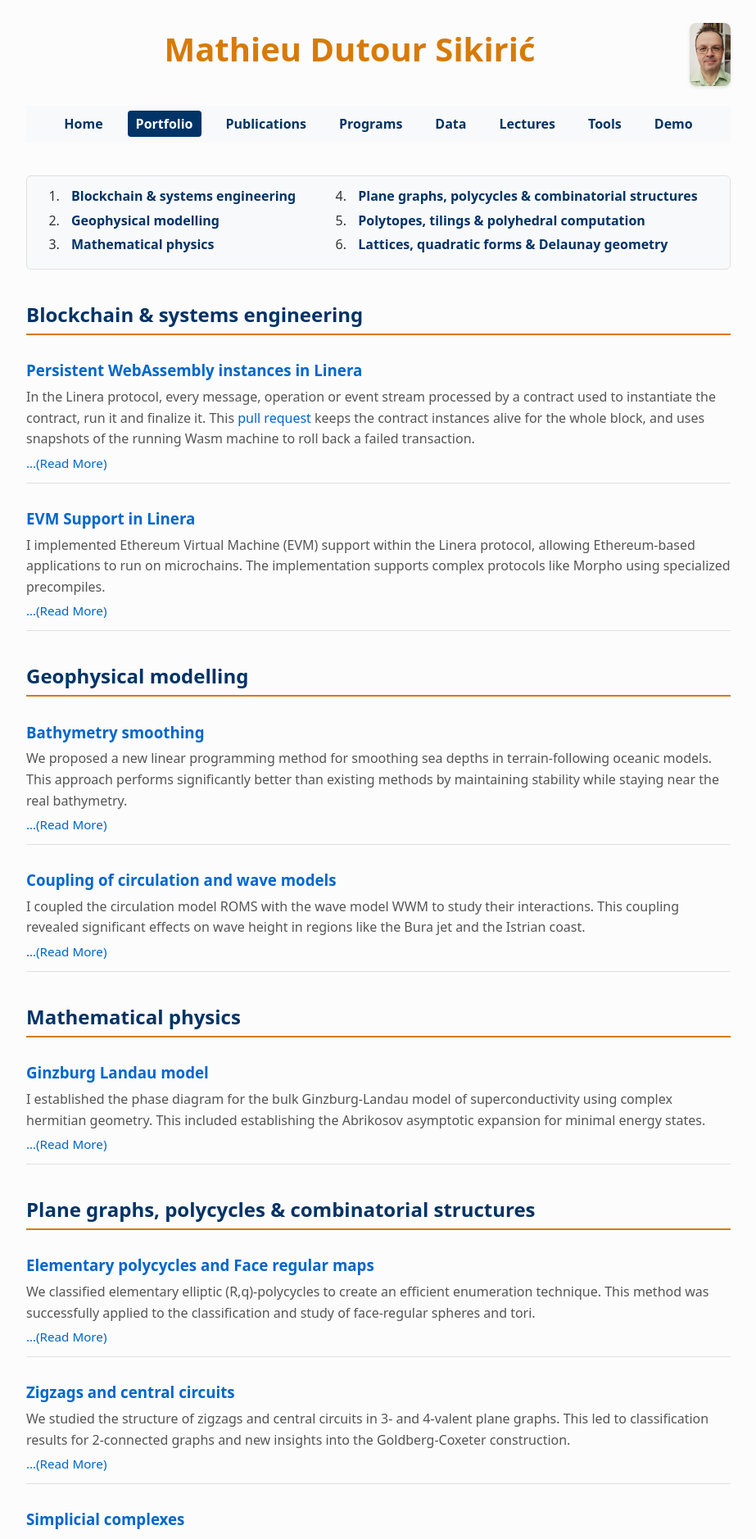
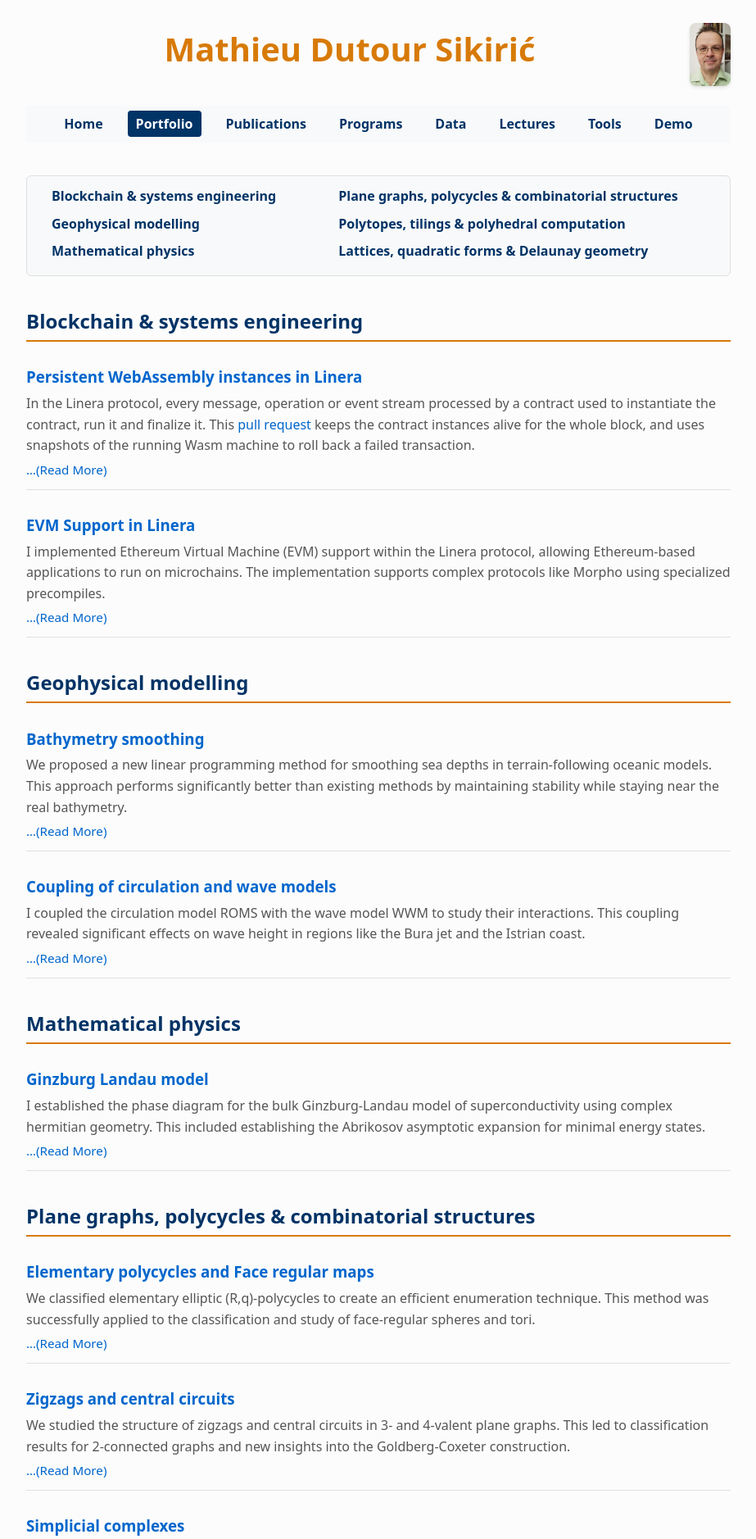
Before and after one commit to MathieuDutSik/mathieudutsik.github.io, a Jekyll site: the page built from Portfolio.html, in a window 1280 px wide. Shown: the top 1878 px of the page at 82% size, without its empty margins (178-1101 px from the left). Built offline with Jekyll 4.4.1, drawn with Linux system fonts in a browser that asks for light colours.

Commit message:
Drop the numbering of the Portfolio contents list.
Co-Authored-By: Claude Opus 5.5 <noreply@anthropic.com>

```diff
--- a/Portfolio.html
+++ b/Portfolio.html
@@ -8,14 +8,14 @@ description: >-
   Delaunay geometry.
 ---
 <nav class="toc" aria-label="Sections">
-    <ol>
+    <ul>
         <li><a href="#blockchain">Blockchain &amp; systems engineering</a></li>
         <li><a href="#geophysical">Geophysical modelling</a></li>
         <li><a href="#math-physics">Mathematical physics</a></li>
         <li><a href="#plane-graphs">Plane graphs, polycycles &amp; combinatorial structures</a></li>
         <li><a href="#polytopes">Polytopes, tilings &amp; polyhedral computation</a></li>
         <li><a href="#lattices">Lattices, quadratic forms &amp; Delaunay geometry</a></li>
-    </ol>
+    </ul>
 </nav>
 
 <section class="research-group" id="blockchain">
--- a/css/style.css
+++ b/css/style.css
@@ -394,19 +394,20 @@ nav.toc h3 {
 }
 
 /* Two columns, filled top to bottom, each as wide as its longest entry. */
-nav.toc ol {
+nav.toc ul {
     margin: 0;
-    padding-left: 24px;
+    padding-left: 0;
+    list-style: none;
     display: grid;
     grid-template-rows: repeat(3, auto);
     grid-auto-flow: column;
     grid-auto-columns: auto;
     justify-content: start;
-    column-gap: 56px;
+    gap: 4px 56px;
 }
 
 @media (max-width: 600px) {
-    nav.toc ol {
+    nav.toc ul {
         display: block;
     }
 }
```
